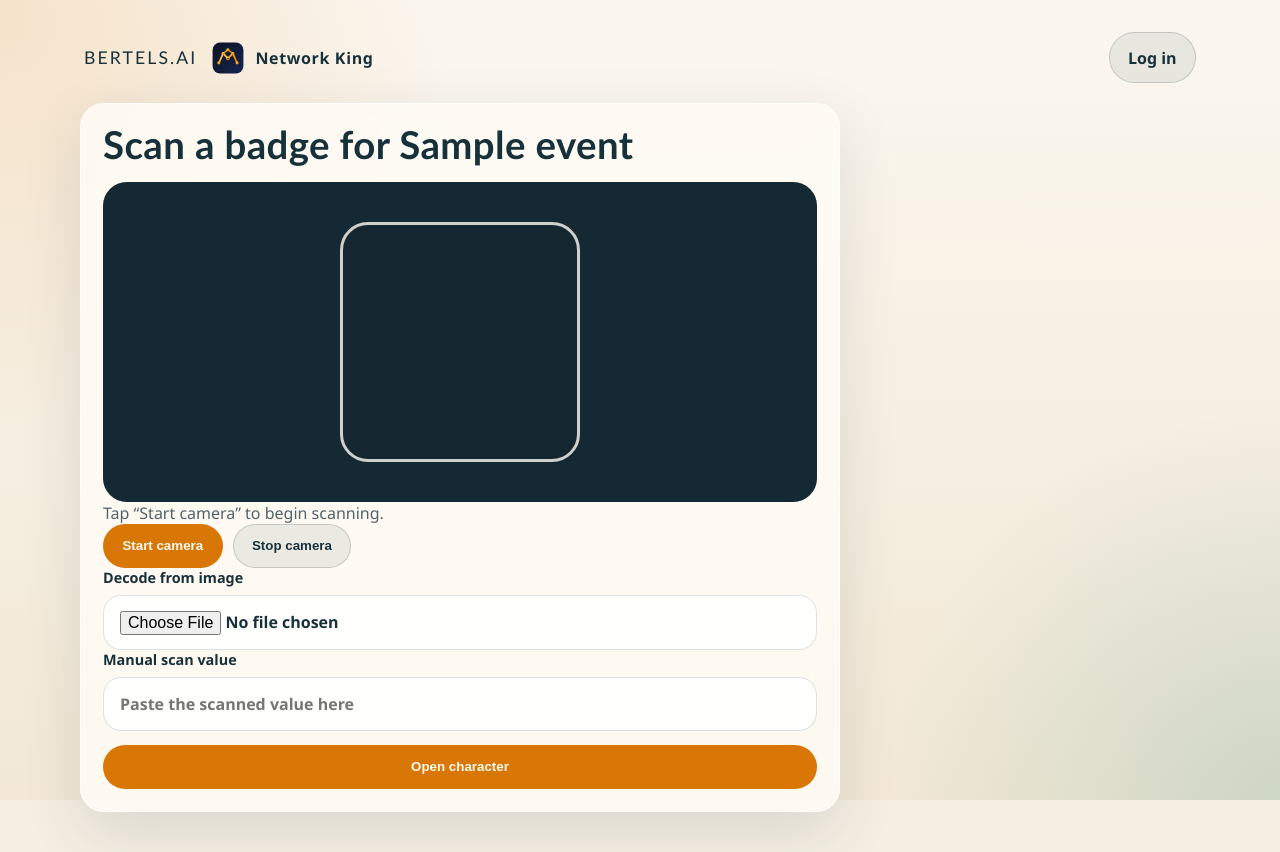
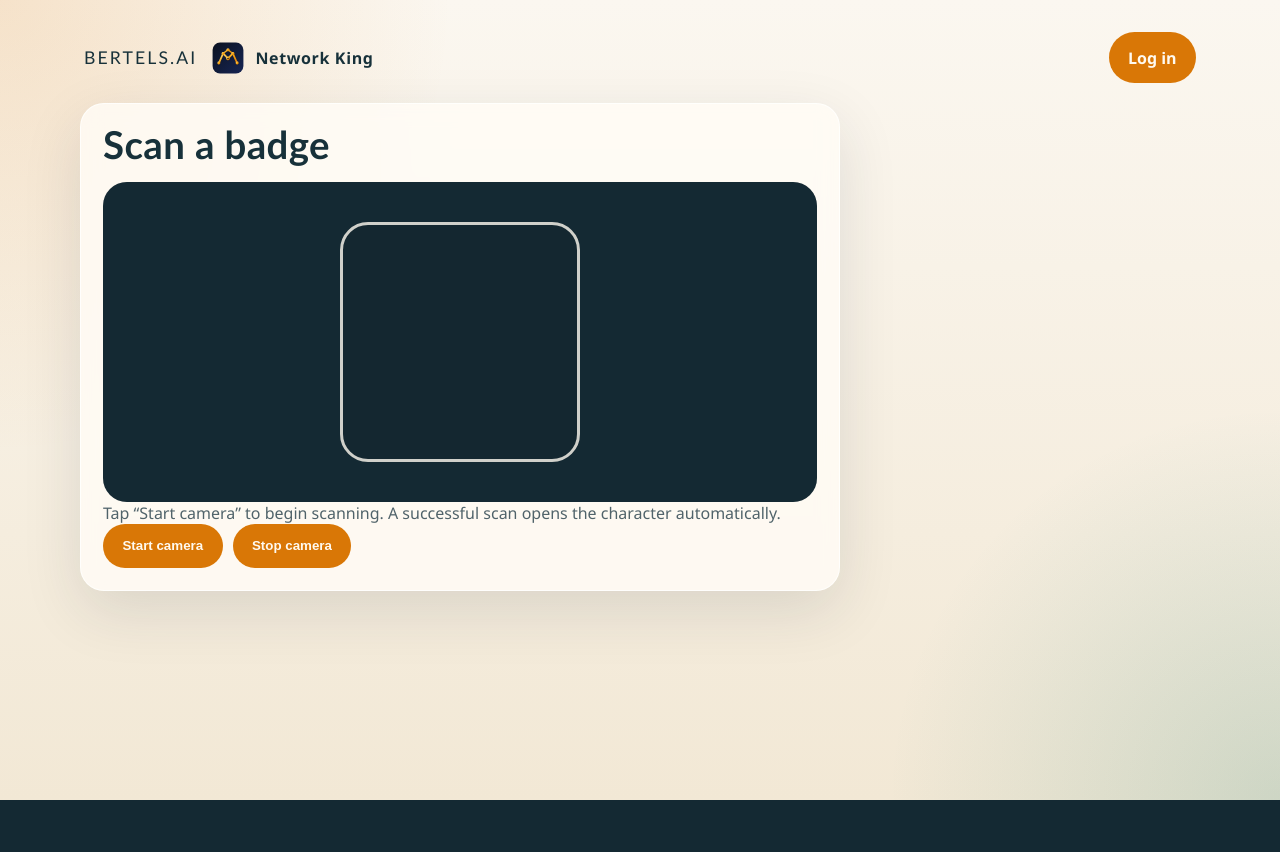
Before and after one commit to JeroenBertels/network-king, a FastAPI app: a page that uses app/templates/scan.html in a window 1280 px wide. After the commit the page ends 800 px from the top, so only its background shows below. Run offline with FastAPI, Linux system fonts and the light colour scheme; tables that the repository leaves empty hold one stand-in row (values such as "Sample post"); some libraries are stand-ins or nearby versions.

Commit message:
UI cleaning.

```diff
--- a/app/static/scanner.js
+++ b/app/static/scanner.js
@@ -8,7 +8,6 @@
   const status = root.querySelector("[data-scanner-status]");
   const startButton = root.querySelector("[data-scan-start]");
   const stopButton = root.querySelector("[data-scan-stop]");
-  const imageInput = root.querySelector("[data-scan-image]");
   const form = root.querySelector("[data-scan-form]");
   const input = root.querySelector("[data-scan-input]");
 
@@ -21,7 +20,7 @@
   }
 
   function scannerAvailable() {
-    return typeof window.Html5Qrcode === "function";
+    return typeof window.Html5Qrcode === "function" && form && input;
   }
 
   function supportedFormats() {
@@ -106,7 +105,7 @@
       return;
     }
     if (!scannerAvailable()) {
-      setStatus("Live camera scanning could not load in this browser. Paste the QR value or upload an image instead.");
+      setStatus("Live camera scanning could not load in this browser.");
       return;
     }
 
@@ -129,7 +128,7 @@
 
       setStatus("Point the camera at a QR badge.");
     } catch (error) {
-      setStatus("The camera could not be started. Check permissions or use the manual fallback.");
+      setStatus("The camera could not be started. Check permissions and try again.");
     } finally {
       busy = false;
     }
@@ -142,34 +141,8 @@
     busy = true;
     try {
       await resetScanner();
-      setStatus("Camera stopped. You can still paste a QR value or decode an image.");
+      setStatus("Camera stopped.");
     } finally {
-      busy = false;
-    }
-  }
-
-  async function decodeImage(file) {
-    if (!file || busy) {
-      return;
-    }
-    if (!scannerAvailable()) {
-      setStatus("Image decoding could not load in this browser. Paste the QR value instead.");
-      return;
-    }
-
-    busy = true;
-    try {
-      await resetScanner();
-      const instance = createScanner();
-      setStatus("Reading the selected image...");
-      const decodedText = await instance.scanFile(file, false);
-      input.value = decodedText;
-      setStatus("QR code found. Opening character...");
-      form.submit();
-    } catch (error) {
-      setStatus("No QR code was found in that image. Try another photo or paste the QR value.");
-    } finally {
-      await resetScanner();
       busy = false;
     }
   }
@@ -180,10 +153,6 @@
   stopButton?.addEventListener("click", () => {
     void stopScanner();
   });
-  imageInput?.addEventListener("change", (event) => {
-    const [file] = event.target.files || [];
-    void decodeImage(file);
-  });
   window.addEventListener("beforeunload", () => {
     void resetScanner();
   });
--- a/app/static/styles.css
+++ b/app/static/styles.css
@@ -238,31 +243,31 @@
 }
 
 .button-secondary {
-  background: rgba(23, 49, 58, 0.08);
-  color: var(--ink);
-  border-color: rgba(23, 49, 58, 0.18);
+  background: var(--accent);
+  color: #fffaf0;
+  border-color: transparent;
 }
 
 .button-secondary:hover,
 .button-secondary:focus-visible {
-  background: rgba(23, 49, 58, 0.14);
-  color: var(--ink);
-  border-color: rgba(23, 49, 58, 0.26);
-  box-shadow: 0 10px 24px rgba(23, 49, 58, 0.1);
+  background: var(--accent-strong);
+  color: #fffaf0;
+  border-color: transparent;
+  box-shadow: 0 10px 24px rgba(180, 83, 9, 0.18);
 }
 
 .button-ghost {
-  background: transparent;
-  color: var(--ink);
-  border-color: var(--border);
+  background: var(--accent);
+  color: #fffaf0;
+  border-color: transparent;
 }
 
 .button-ghost:hover,
 .button-ghost:focus-visible {
-  background: rgba(23, 49, 58, 0.06);
-  color: var(--ink);
-  border-color: rgba(23, 49, 58, 0.22);
-  box-shadow: 0 10px 24px rgba(23, 49, 58, 0.08);
+  background: var(--accent-strong);
+  color: #fffaf0;
+  border-color: transparent;
+  box-shadow: 0 10px 24px rgba(180, 83, 9, 0.18);
 }
 
 .section-card,
--- a/app/templates/scan.html
+++ b/app/templates/scan.html
@@ -2,26 +2,18 @@
 
 {% block content %}
   <section class="section-card scanner-shell" data-scanner>
-    <h1 class="card-title">Scan a badge for {{ event.name }}</h1>
+    <h1 class="card-title">Scan a badge</h1>
     <div class="scanner-stage">
       <div class="scanner-reader" id="scanner-reader" data-scan-reader></div>
       <div class="scanner-frame"></div>
     </div>
-    <p class="scanner-status" data-scanner-status>Tap “Start camera” to begin scanning.</p>
+    <p class="scanner-status" data-scanner-status>Tap “Start camera” to begin scanning. A successful scan opens the character automatically.</p>
     <div class="button-row">
       <button class="button" type="button" data-scan-start>Start camera</button>
       <button class="button button-secondary" type="button" data-scan-stop>Stop camera</button>
     </div>
-    <label class="field">
-      <span>Decode from image</span>
-      <input type="file" accept="image/*" capture="environment" data-scan-image>
-    </label>
-    <form method="post" action="/events/{{ event.slug }}/scan" class="stack" data-scan-form>
-      <label class="field">
-        <span>Manual scan value</span>
-        <input type="text" name="qr_value" placeholder="Paste the scanned value here" data-scan-input required>
-      </label>
-      <button class="button" type="submit">Open character</button>
+    <form method="post" action="/events/{{ event.slug }}/scan" data-scan-form hidden>
+      <input type="hidden" name="qr_value" data-scan-input>
     </form>
   </section>
 {% endblock %}
```
Also changed, not shown: other parts of app/static/styles.css (+28 -11 lines), app/templates/character_detail.html (+5 -3 lines), app/templates/event_detail.html (+3 -7 lines), tests/test_admin.py (+2 -1 lines).
